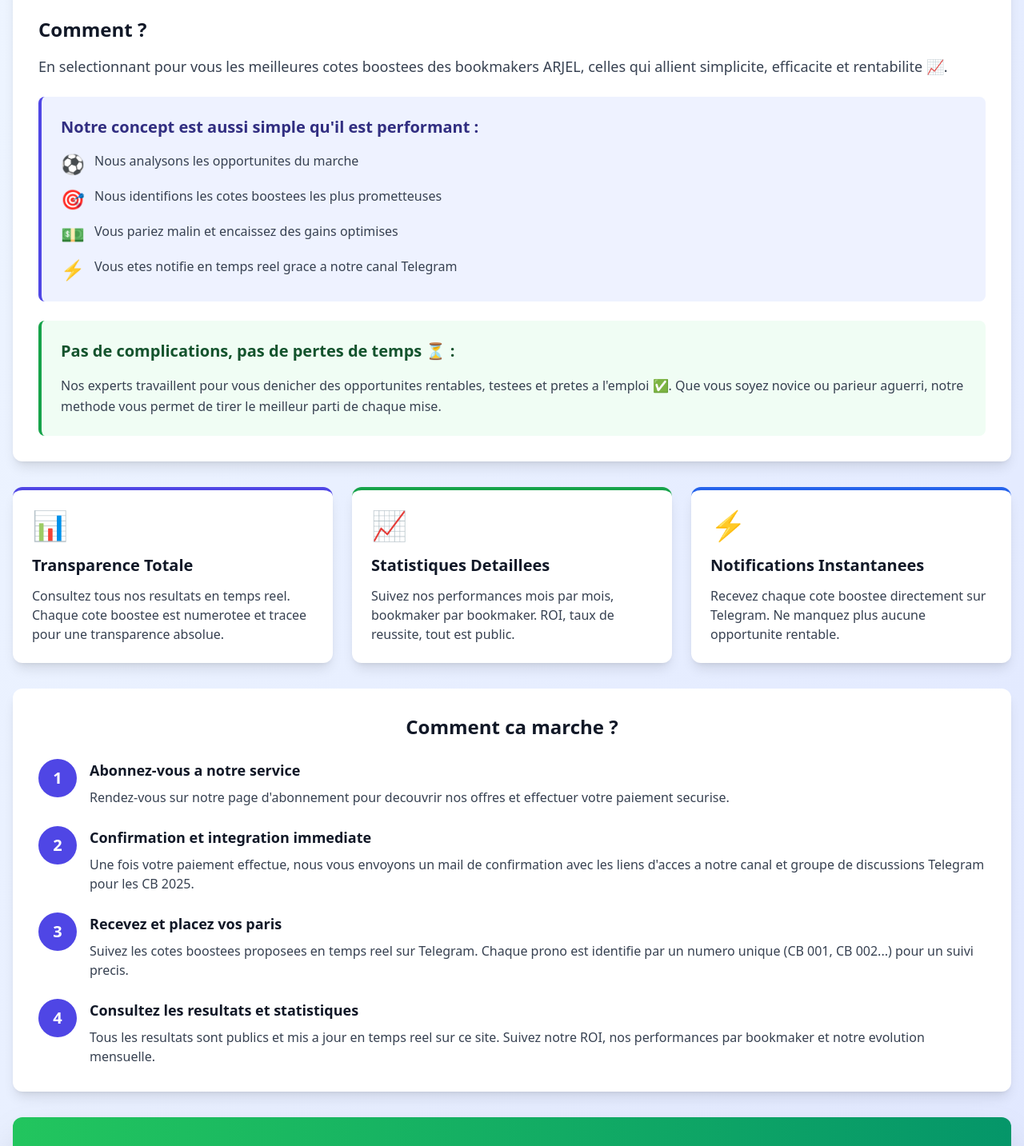
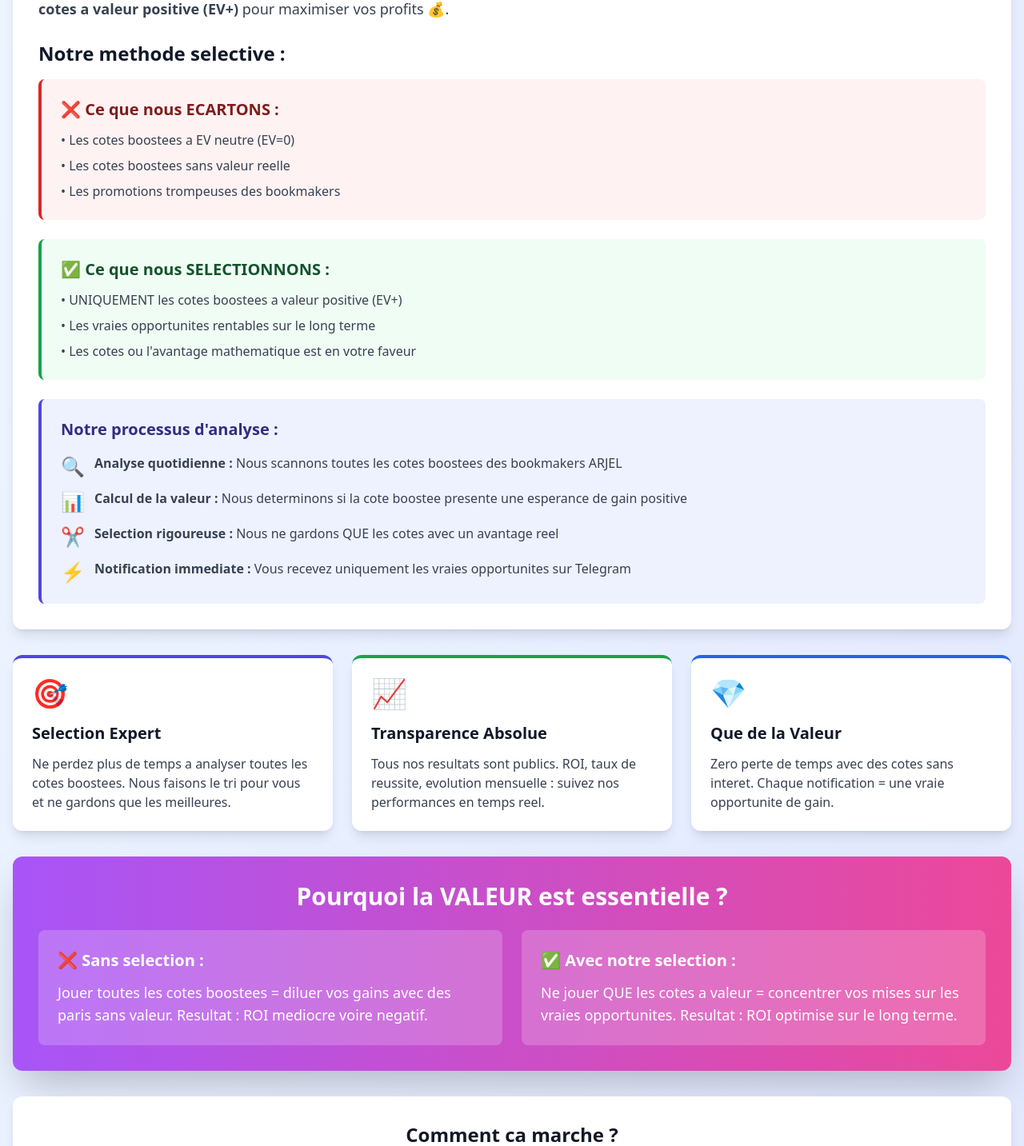
Before and after one commit to Web-Online-Concept/cotes-boostees, a Next.js app: page / in a window 1280 px wide. Shown: the part 500-1933 px from the top of the page at 80% size. Built offline with nearby package versions, Linux system fonts and the light colour scheme; no server answers.

Commit message:
Update index.js

```diff
--- a/pages/index.js
+++ b/pages/index.js
@@ -17,77 +17,106 @@ export default function HomePage() {
 
           {/* Hero Section */}
           <div className="bg-gradient-to-r from-indigo-600 to-blue-500 rounded-xl shadow-2xl p-8 text-white text-center">
-            <h2 className="text-4xl font-bold mb-4">Gagnez avec les meilleures Cotes Boostees ARJEL</h2>
+            <h2 className="text-4xl font-bold mb-4">Ne jouez QUE les Cotes Boostees a VALEUR</h2>
             <p className="text-2xl mb-6">- CANAL & GROUPE PRIVES TELEGRAM -</p>
-            <p className="text-xl opacity-90">Boostez vos gains en toute simplicite ! 🚀</p>
+            <p className="text-xl opacity-90">Maximisez vos gains en ne pariant que sur les vraies opportunites ! 🚀</p>
           </div>
 
           {/* Presentation principale */}
           <div className="bg-white rounded-xl shadow-lg p-8">
             <p className="text-lg text-gray-700 mb-6 leading-relaxed">
-              Sur le site des <strong>Cotes Boostees</strong>, l'objectif est clair : vous aider a maximiser vos profits grace aux paris sportifs 💰.
+              Chez <strong>Cotes Boostees</strong>, nous ne vous proposons PAS toutes les cotes boostees du marche.
+              Notre objectif ? <strong>Selectionner UNIQUEMENT les cotes a valeur positive (EV+)</strong> pour maximiser vos profits 💰.
             </p>
 
-            <h3 className="text-2xl font-bold text-gray-900 mb-4">Comment ?</h3>
-            <p className="text-lg text-gray-700 mb-6">
-              En selectionnant pour vous les meilleures cotes boostees des bookmakers ARJEL, celles qui allient simplicite, efficacite et rentabilite 📈.
-            </p>
+            <h3 className="text-2xl font-bold text-gray-900 mb-4">Notre methode selective :</h3>
 
-            <div className="bg-indigo-50 border-l-4 border-indigo-600 p-6 rounded-lg mb-6">
-              <h3 className="text-xl font-bold text-indigo-900 mb-4">Notre concept est aussi simple qu'il est performant :</h3>
+            <div className="bg-red-50 border-l-4 border-red-600 p-6 rounded-lg mb-6">
+              <h3 className="text-xl font-bold text-red-900 mb-3">❌ Ce que nous ECARTONS :</h3>
+              <ul className="space-y-2 text-gray-700">
+                <li>• Les cotes boostees a EV neutre (EV=0)</li>
+                <li>• Les cotes boostees sans valeur reelle</li>
+                <li>• Les promotions trompeuses des bookmakers</li>
+              </ul>
+            </div>
+
+            <div className="bg-green-50 border-l-4 border-green-600 p-6 rounded-lg mb-6">
+              <h3 className="text-xl font-bold text-green-900 mb-3">✅ Ce que nous SELECTIONNONS :</h3>
+              <ul className="space-y-2 text-gray-700">
+                <li>• UNIQUEMENT les cotes boostees a valeur positive (EV+)</li>
+                <li>• Les vraies opportunites rentables sur le long terme</li>
+                <li>• Les cotes ou l'avantage mathematique est en votre faveur</li>
+              </ul>
+            </div>
+
+            <div className="bg-indigo-50 border-l-4 border-indigo-600 p-6 rounded-lg">
+              <h3 className="text-xl font-bold text-indigo-900 mb-4">Notre processus d'analyse :</h3>
               <ul className="space-y-3 text-gray-700">
                 <li className="flex items-start gap-3">
-                  <span className="text-2xl">⚽️</span>
-                  <span>Nous analysons les opportunites du marche</span>
+                  <span className="text-2xl">🔍</span>
+                  <span><strong>Analyse quotidienne :</strong> Nous scannons toutes les cotes boostees des bookmakers ARJEL</span>
                 </li>
                 <li className="flex items-start gap-3">
-                  <span className="text-2xl">🎯</span>
-                  <span>Nous identifions les cotes boostees les plus prometteuses</span>
+                  <span className="text-2xl">📊</span>
+                  <span><strong>Calcul de la valeur :</strong> Nous determinons si la cote boostee presente une esperance de gain positive</span>
                 </li>
                 <li className="flex items-start gap-3">
-                  <span className="text-2xl">💵</span>
-                  <span>Vous pariez malin et encaissez des gains optimises</span>
+                  <span className="text-2xl">✂️</span>
+                  <span><strong>Selection rigoureuse :</strong> Nous ne gardons QUE les cotes avec un avantage reel</span>
                 </li>
                 <li className="flex items-start gap-3">
                   <span className="text-2xl">⚡️</span>
-                  <span>Vous etes notifie en temps reel grace a notre canal Telegram</span>
+                  <span><strong>Notification immediate :</strong> Vous recevez uniquement les vraies opportunites sur Telegram</span>
                 </li>
               </ul>
-            </div>
-
-            <div className="bg-green-50 border-l-4 border-green-600 p-6 rounded-lg">
-              <h3 className="text-xl font-bold text-green-900 mb-4">Pas de complications, pas de pertes de temps ⏳ :</h3>
-              <p className="text-gray-700 leading-relaxed">
-                Nos experts travaillent pour vous denicher des opportunites rentables, testees et pretes a l'emploi ✅.
-                Que vous soyez novice ou parieur aguerri, notre methode vous permet de tirer le meilleur parti de chaque mise.
-              </p>
             </div>
           </div>
 
           {/* Avantages en cards */}
           <div className="grid md:grid-cols-3 gap-6">
             <div className="bg-white rounded-xl shadow-lg p-6 border-t-4 border-indigo-600">
-              <div className="text-4xl mb-4">📊</div>
-              <h3 className="text-xl font-bold text-gray-900 mb-3">Transparence Totale</h3>
+              <div className="text-4xl mb-4">🎯</div>
+              <h3 className="text-xl font-bold text-gray-900 mb-3">Selection Expert</h3>
               <p className="text-gray-700">
-                Consultez tous nos resultats en temps reel. Chaque cote boostee est numerotee et tracee pour une transparence absolue.
+                Ne perdez plus de temps a analyser toutes les cotes boostees. Nous faisons le tri pour vous et ne gardons que les meilleures.
               </p>
             </div>
 
             <div className="bg-white rounded-xl shadow-lg p-6 border-t-4 border-green-600">
               <div className="text-4xl mb-4">📈</div>
-              <h3 className="text-xl font-bold text-gray-900 mb-3">Statistiques Detaillees</h3>
+              <h3 className="text-xl font-bold text-gray-900 mb-3">Transparence Absolue</h3>
               <p className="text-gray-700">
-                Suivez nos performances mois par mois, bookmaker par bookmaker. ROI, taux de reussite, tout est public.
+                Tous nos resultats sont publics. ROI, taux de reussite, evolution mensuelle : suivez nos performances en temps reel.
               </p>
             </div>
 
             <div className="bg-white rounded-xl shadow-lg p-6 border-t-4 border-blue-600">
-              <div className="text-4xl mb-4">⚡️</div>
-              <h3 className="text-xl font-bold text-gray-900 mb-3">Notifications Instantanees</h3>
+              <div className="text-4xl mb-4">💎</div>
+              <h3 className="text-xl font-bold text-gray-900 mb-3">Que de la Valeur</h3>
               <p className="text-gray-700">
-                Recevez chaque cote boostee directement sur Telegram. Ne manquez plus aucune opportunite rentable.
+                Zero perte de temps avec des cotes sans interet. Chaque notification = une vraie opportunite de gain.
               </p>
+            </div>
+          </div>
+
+          {/* Explication valeur */}
+          <div className="bg-gradient-to-r from-purple-500 to-pink-500 rounded-xl shadow-2xl p-8 text-white">
+            <h3 className="text-3xl font-bold mb-4 text-center">Pourquoi la VALEUR est essentielle ?</h3>
+            <div className="grid md:grid-cols-2 gap-6 mt-6">
+              <div className="bg-white bg-opacity-20 rounded-lg p-6">
+                <h4 className="text-xl font-bold mb-3">❌ Sans selection :</h4>
+                <p className="text-lg">
+                  Jouer toutes les cotes boostees = diluer vos gains avec des paris sans valeur.
+                  Resultat : ROI mediocre voire negatif.
+                </p>
+              </div>
+              <div className="bg-white bg-opacity-20 rounded-lg p-6">
+                <h4 className="text-xl font-bold mb-3">✅ Avec notre selection :</h4>
+                <p className="text-lg">
+                  Ne jouer QUE les cotes a valeur = concentrer vos mises sur les vraies opportunites.
+                  Resultat : ROI optimise sur le long terme.
+                </p>
+              </div>
             </div>
           </div>
 
@@ -101,9 +130,9 @@ export default function HomePage() {
                   1
                 </div>
                 <div>
-                  <h4 className="text-lg font-semibold text-gray-900 mb-2">Abonnez-vous a notre service</h4>
+                  <h4 className="text-lg font-semibold text-gray-900 mb-2">Abonnez-vous au service</h4>
                   <p className="text-gray-700">
-                    Rendez-vous sur notre page d'abonnement pour decouvrir nos offres et effectuer votre paiement securise.
+                    Rendez-vous sur notre page d'abonnement pour rejoindre la communaute des parieurs intelligents.
                   </p>
                 </div>
               </div>
@@ -113,9 +142,9 @@ export default function HomePage() {
                   2
                 </div>
                 <div>
-                  <h4 className="text-lg font-semibold text-gray-900 mb-2">Confirmation et integration immediate</h4>
+                  <h4 className="text-lg font-semibold text-gray-900 mb-2">Recevez vos acces Telegram</h4>
                   <p className="text-gray-700">
-                    Une fois votre paiement effectue, nous vous envoyons un mail de confirmation avec les liens d'acces a notre canal et groupe de discussions Telegram pour les CB 2025.
+                    Apres validation de votre paiement, nous vous envoyons un mail avec les liens d'acces au canal et groupe prive CB 2025.
                   </p>
                 </div>
               </div>
@@ -125,9 +154,9 @@ export default function HomePage() {
                   3
                 </div>
                 <div>
-                  <h4 className="text-lg font-semibold text-gray-900 mb-2">Recevez et placez vos paris</h4>
+                  <h4 className="text-lg font-semibold text-gray-900 mb-2">Ne jouez QUE les cotes a valeur</h4>
                   <p className="text-gray-700">
-                    Suivez les cotes boostees proposees en temps reel sur Telegram. Chaque prono est identifie par un numero unique (CB 001, CB 002...) pour un suivi precis.
+                    Chaque jour, recevez UNIQUEMENT les cotes boostees selectionnees pour leur valeur reelle. Chaque prono = numero unique (CB 001, CB 002...).
                   </p>
                 </div>
               </div>
@@ -137,9 +166,9 @@ export default function HomePage() {
                   4
                 </div>
                 <div>
-                  <h4 className="text-lg font-semibold text-gray-900 mb-2">Consultez les resultats et statistiques</h4>
+                  <h4 className="text-lg font-semibold text-gray-900 mb-2">Suivez vos gains en transparence</h4>
                   <p className="text-gray-700">
-                    Tous les resultats sont publics et mis a jour en temps reel sur ce site. Suivez notre ROI, nos performances par bookmaker et notre evolution mensuelle.
+                    Tous nos resultats sont publics sur ce site. Consultez notre ROI, nos stats par bookmaker et notre evolution en temps reel.
                   </p>
                 </div>
               </div>
@@ -148,15 +177,15 @@ export default function HomePage() {
 
           {/* CTA Final */}
           <div className="bg-gradient-to-r from-green-500 to-emerald-600 rounded-xl shadow-2xl p-8 text-white text-center">
-            <h3 className="text-3xl font-bold mb-4">Pret a rejoindre la communaute ?</h3>
+            <h3 className="text-3xl font-bold mb-4">Pret a parier intelligemment ?</h3>
             <p className="text-xl mb-6">
-              Decouvrez nos performances en consultant nos resultats et statistiques publics, puis abonnez-vous pour recevoir toutes les cotes boostees en temps reel !
+              Arretez de perdre du temps avec des cotes sans valeur. Rejoignez-nous et ne jouez plus QUE les vraies opportunites !
             </p>
             <button
               onClick={() => router.push('/abonnement')}
               className="bg-white text-green-600 px-8 py-4 rounded-lg text-xl font-bold hover:bg-gray-100 transition transform hover:scale-105"
             >
-              Decouvrir nos offres d'abonnement 🚀
+              S'abonner aux Cotes Boostees 2025 🚀
             </button>
           </div>
         </div>
```
